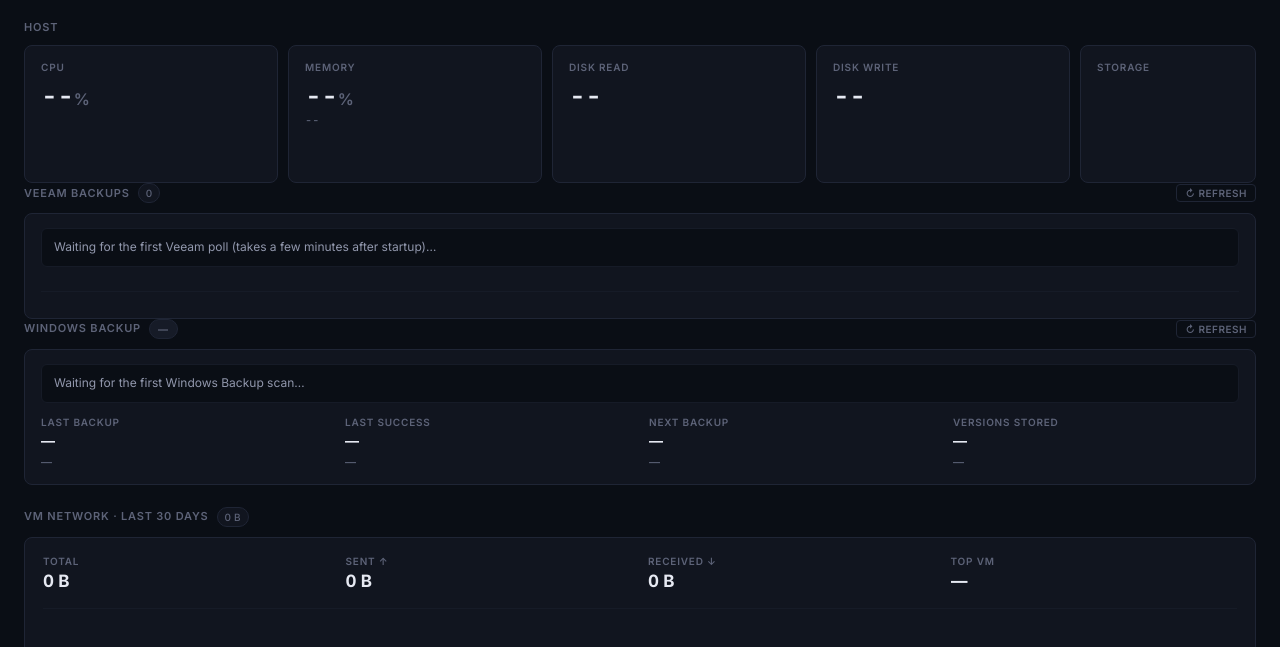
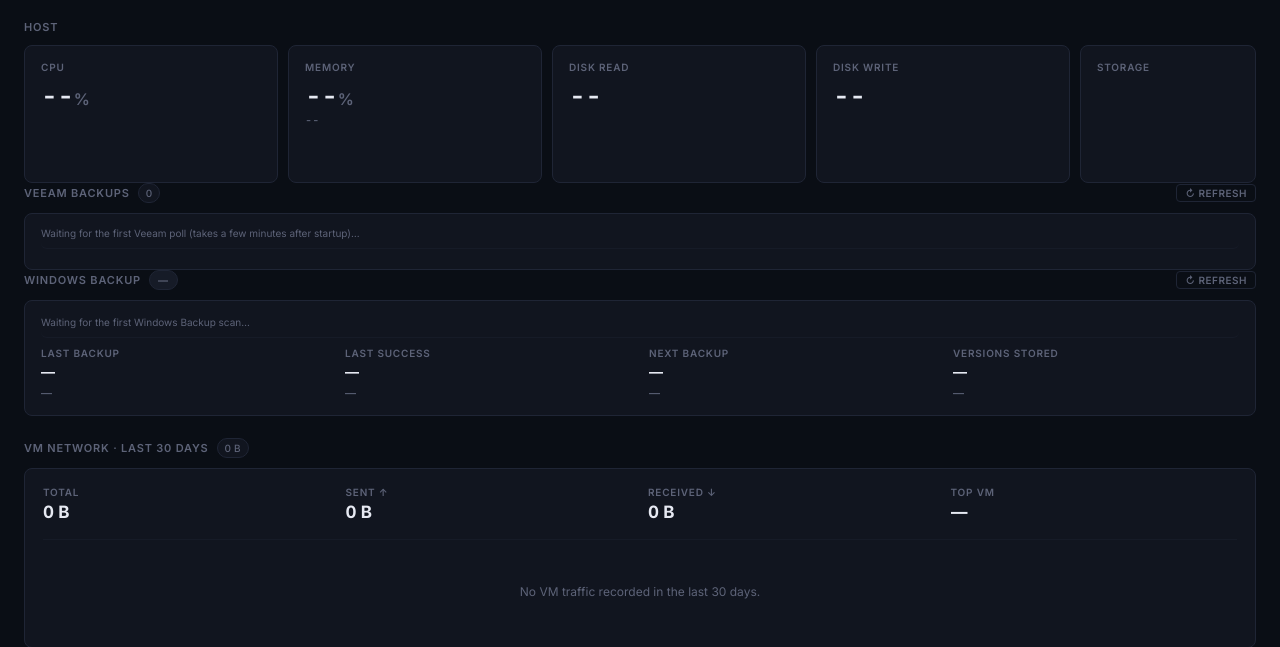
Before and after one commit to mtg2342/hypervmonitor, a Flask app: page / in a window 1280 px wide. Shown: the part 57-704 px from the top of the page. Run offline with Flask 3, Linux system fonts and the light colour scheme; data comes from the database, SQL or seed files in the repository; data that the repository does not hold is empty.

Commit message:
Veeam: message-text-first result detection + tighter layout + debug
The user's "Policy 1 - hyper-02" job was being shown as WARNING when
the most recent backup actually succeeded. Veeam Agent for Microsoft
Windows emits multiple events per backup session — some informational
warnings during execution share event ID 190 with the terminal
"completed with warnings" event. The previous parser trusted event IDs
first, so it could latch onto a mid-session warning event over the
later "completed successfully" event.

Parser fix
  - Event filtering: only events that look like a session-end summary
    (terminal event IDs OR message contains completed/finished/failed).
  - Added event ID 41 to the terminal list — Veeam Agent's general
    job-end event includes the result in the message text rather than
    encoding it in the ID.
  - Result classification now reads the message FIRST. Regex order:
      "successfully (finished|completed)"  -> Success
      "(finished|completed) successfully"  -> Success
      "(finished|completed) with warning"  -> Warning
      "(has failed|backup failed|...)"     -> Failed
    Event-ID fallback only kicks in when the message is ambiguous.
  - Extra job-name patterns: "Policy 'NAME'", "'NAME' job/backup/policy",
    plus the existing "Job 'NAME'" / "Job [NAME]" / "Backup of NAME"
    patterns.

Layout
  - veeam-card padding trimmed.
  - veeam-summary border/margin only applied when it has content,
    so a section showing a single state card no longer has an empty
    border line beneath nothing.
  - Job rows: first/last get tighter padding so a single-job display
    isn't ringed by whitespace.
  - The "Source: ..." line is now styled as a compact 10-px subtle
    label rather than a full-width info card.

Debug endpoint
  - New /api/veeam/debug — returns the 100 most recent Veeam events
    from all four log channels (Veeam Backup, Veeam Agent, Veeam
    Endpoint Backup, Application), with their IDs, providers, levels,
    timestamps, and (truncated) message text. Useful for diagnosing
    "why is this job showing the wrong result?" cases.

```diff
--- a/app.py
+++ b/app.py
@@ -211,6 +211,52 @@
         })
     finally:
         conn.close()
+
+
+@app.route("/api/veeam/debug")
+def veeam_debug():
+    """Return raw Veeam event log entries from the last 7 days for debugging.
+
+    Useful when the Backups section shows the wrong result. Hit
+    http://127.0.0.1:5000/api/veeam/debug from a browser to see exactly
+    which events the parser is looking at and what their messages say.
+    """
+    script = (
+        "$out = @(); "
+        "$cut = (Get-Date).AddDays(-7); "
+        "foreach ($log in @('Veeam Backup', 'Veeam Agent', 'Veeam Endpoint Backup', 'Application')) { "
+        "  try { "
+        "    $evs = Get-WinEvent -FilterHashtable @{LogName=$log; StartTime=$cut} -MaxEvents 200 -ErrorAction Stop | "
+        "           Where-Object { $_.ProviderName -like '*Veeam*' }; "
+        "    foreach ($e in $evs) { "
+        "      $msg = if ($e.Message) { ($e.Message -replace '\\r?\\n',' ').Substring(0,[Math]::Min(280,$e.Message.Length)) } else { '' }; "
+        "      $out += [PSCustomObject]@{ "
+        "        Log = $log; "
+        "        Provider = $e.ProviderName; "
+        "        Id = $e.Id; "
+        "        Level = $e.LevelDisplayName; "
+        "        Time = $e.TimeCreated.ToString('yyyy-MM-dd HH:mm:ss'); "
+        "        Message = $msg "
+        "      } "
+        "    } "
+        "  } catch {} "
+        "}; "
+        "($out | Sort-Object Time -Descending | Select-Object -First 100) | ConvertTo-Json -Compress -Depth 3"
+    )
+    try:
+        result = subprocess.run(
+            ["powershell.exe", "-NoProfile", "-NonInteractive", "-Command", script],
+            capture_output=True, text=True, timeout=30,
+        )
+        import json as _json
+        if result.returncode != 0 or not result.stdout.strip():
+            return jsonify({"ok": False, "error": (result.stderr or "no output")[:500], "events": []})
+        events = _json.loads(result.stdout)
+        if isinstance(events, dict):
+            events = [events]
+        return jsonify({"ok": True, "count": len(events), "events": events})
+    except Exception as e:
+        return jsonify({"ok": False, "error": str(e), "events": []})
 
 
 @app.route("/api/veeam/refresh", methods=["POST"])
--- a/static/css/dashboard.css
+++ b/static/css/dashboard.css
@@ -651,15 +651,19 @@
 
 /* ── Veeam Backups ───────────────────────────────────────────────────── */
 
-.veeam-card { padding: 14px 16px; }
+.veeam-card { padding: 12px 16px; }
 
 .veeam-summary {
     display: flex;
-    gap: 12px;
-    margin-bottom: 12px;
-    padding-bottom: 12px;
+    gap: 8px;
+    margin-bottom: 0;
+    flex-wrap: wrap;
+}
+
+.veeam-summary:not(:empty) {
+    margin-bottom: 10px;
+    padding-bottom: 10px;
     border-bottom: 1px solid var(--border-soft);
-    flex-wrap: wrap;
 }
 
 .veeam-summary-pill {
@@ -692,19 +696,20 @@
 .veeam-summary-pill.running { color: var(--accent); }
 .veeam-summary-pill.running .dot { background: var(--accent); animation: pulse 2s infinite; }
 
-.veeam-jobs { display: flex; flex-direction: column; gap: 6px; }
+.veeam-jobs { display: flex; flex-direction: column; gap: 0; }
 
 .veeam-job {
     display: grid;
     grid-template-columns: 1fr auto auto auto;
     gap: 14px;
     align-items: center;
-    padding: 8px 0;
+    padding: 7px 0;
     border-bottom: 1px dashed var(--border-soft);
     font-size: 12px;
 }
 
-.veeam-job:last-child { border-bottom: none; }
+.veeam-job:last-child { border-bottom: none; padding-bottom: 0; }
+.veeam-job:first-child { padding-top: 0; }
 
 .veeam-job-name {
     color: var(--text);
@@ -779,8 +784,8 @@
 .veeam-state {
     font-size: 12px;
     color: var(--text-2);
-    margin-bottom: 12px;
-    padding: 10px 12px;
+    margin-bottom: 10px;
+    padding: 8px 10px;
     background: var(--bg);
     border: 1px solid var(--border-soft);
     border-radius: var(--radius-sm);
@@ -788,7 +793,15 @@
 .veeam-state.hidden { display: none; }
 .veeam-state.warn   { color: var(--amber); border-color: rgba(245, 177, 74, 0.3); }
 .veeam-state.err    { color: var(--red);   border-color: rgba(255, 107, 107, 0.3); }
-.veeam-state.info   { color: var(--text-2); }
+.veeam-state.info {
+    color: var(--text-3);
+    background: transparent;
+    border: none;
+    padding: 0 0 8px 0;
+    margin-bottom: 8px;
+    border-bottom: 1px solid var(--border-soft);
+    font-size: 10px;
+}
 .veeam-state .veeam-state-title {
     font-weight: 600;
     margin-bottom: 4px;
```
Also changed, not shown: collector.py (+42 -9 lines).
